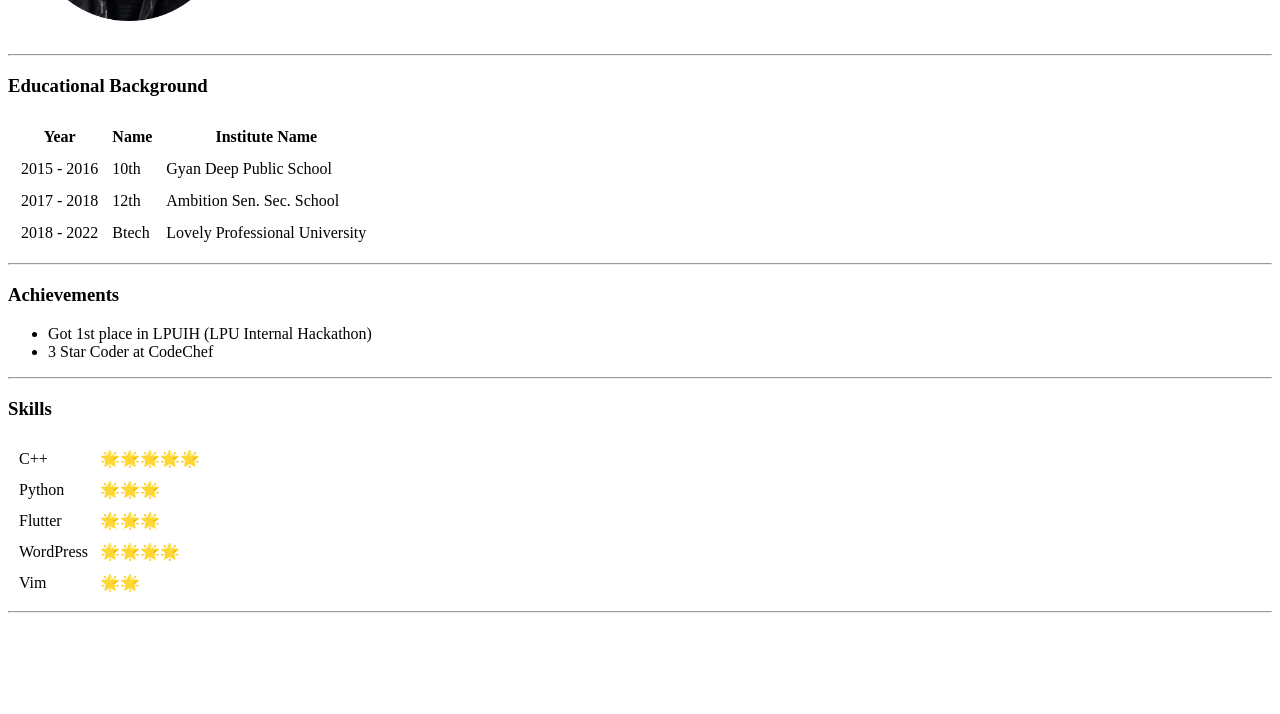
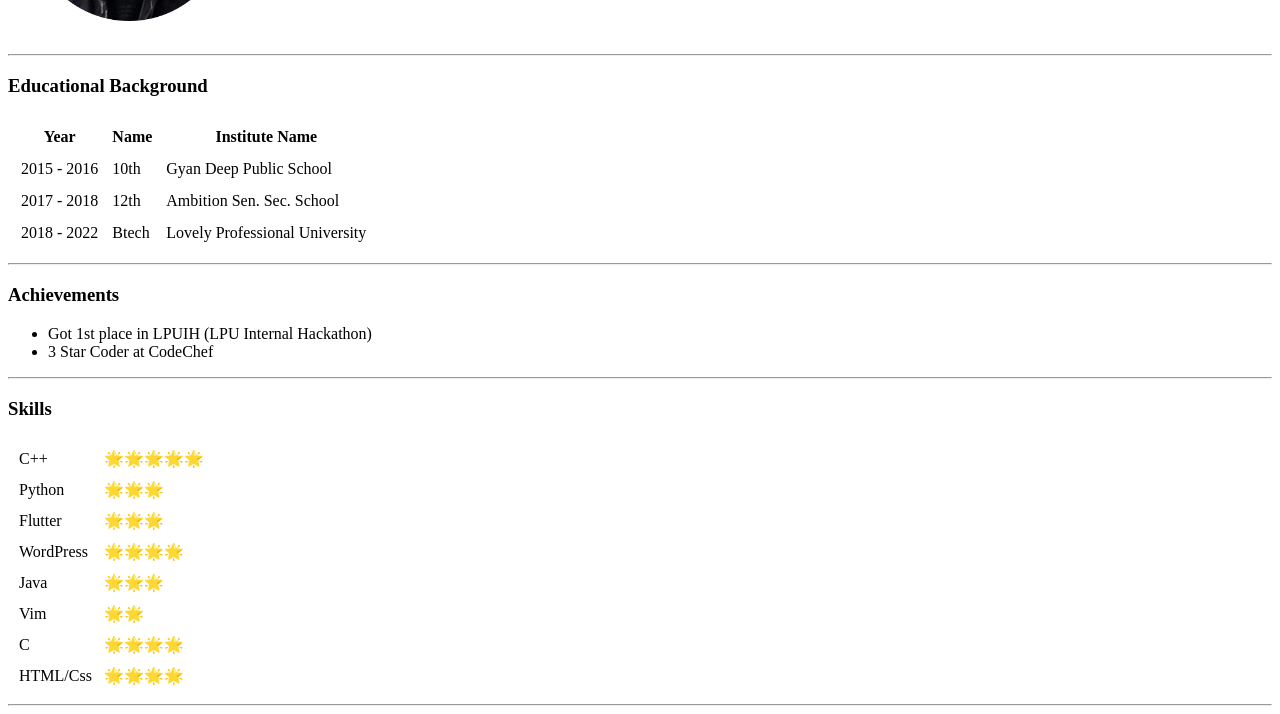
Before and after one commit to harshks7/htmlPersonalWebsite, a plain HTML site: page index.html in a window 1280 px wide. Shown: the part 208-922 px from the top of the page. Before the commit the page ends 829 px from the top, so only its background shows below. Drawn offline with Linux system fonts and the light colour scheme.

Commit message:
Update index.html

```diff
--- a/index.html
+++ b/index.html
@@ -87,8 +87,20 @@
       <td>🌟🌟🌟🌟</td>
     </tr>
     <tr>
+      <td>Java</td>
+      <td>🌟🌟🌟</td>
+    </tr>
+      <tr>
       <td>Vim</td>
       <td>🌟🌟</td>
+    </tr>
+     <tr>
+      <td>C</td>
+      <td>🌟🌟🌟🌟</td>
+    </tr>
+    <tr>
+      <td>HTML/Css</td>
+      <td>🌟🌟🌟🌟</td>
     </tr>
   </table>
   <hr>
```
